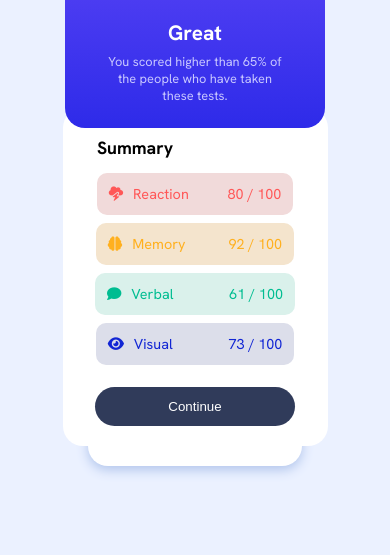
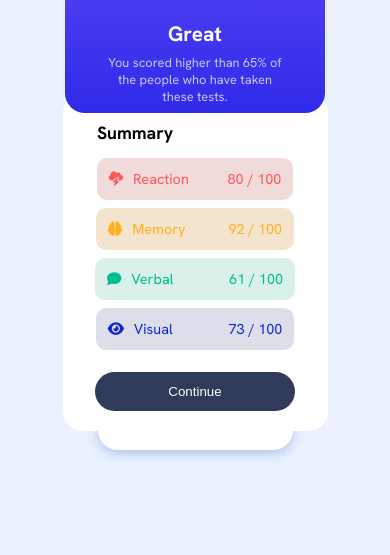
Before and after one commit to JoelMbuyi05/Result-summary-component, a plain HTML site: page index.html in a window 390 px wide. Shown: the part 289-844 px from the top of the page. Drawn offline with Linux system fonts and the light colour scheme.

Commit message:
changed the width of the container in the media query(phone)

```diff
--- a/style.css
+++ b/style.css
@@ -149,8 +149,8 @@ body{
         flex-direction: column;
         align-items: center;
         text-align: center;
-        width: 55%;
-        height: 79%;
+        width: 50%;
+        height: 75%;
     }
     .container-grid-1, .container-grid-2 {
         z-index: 1;
```
